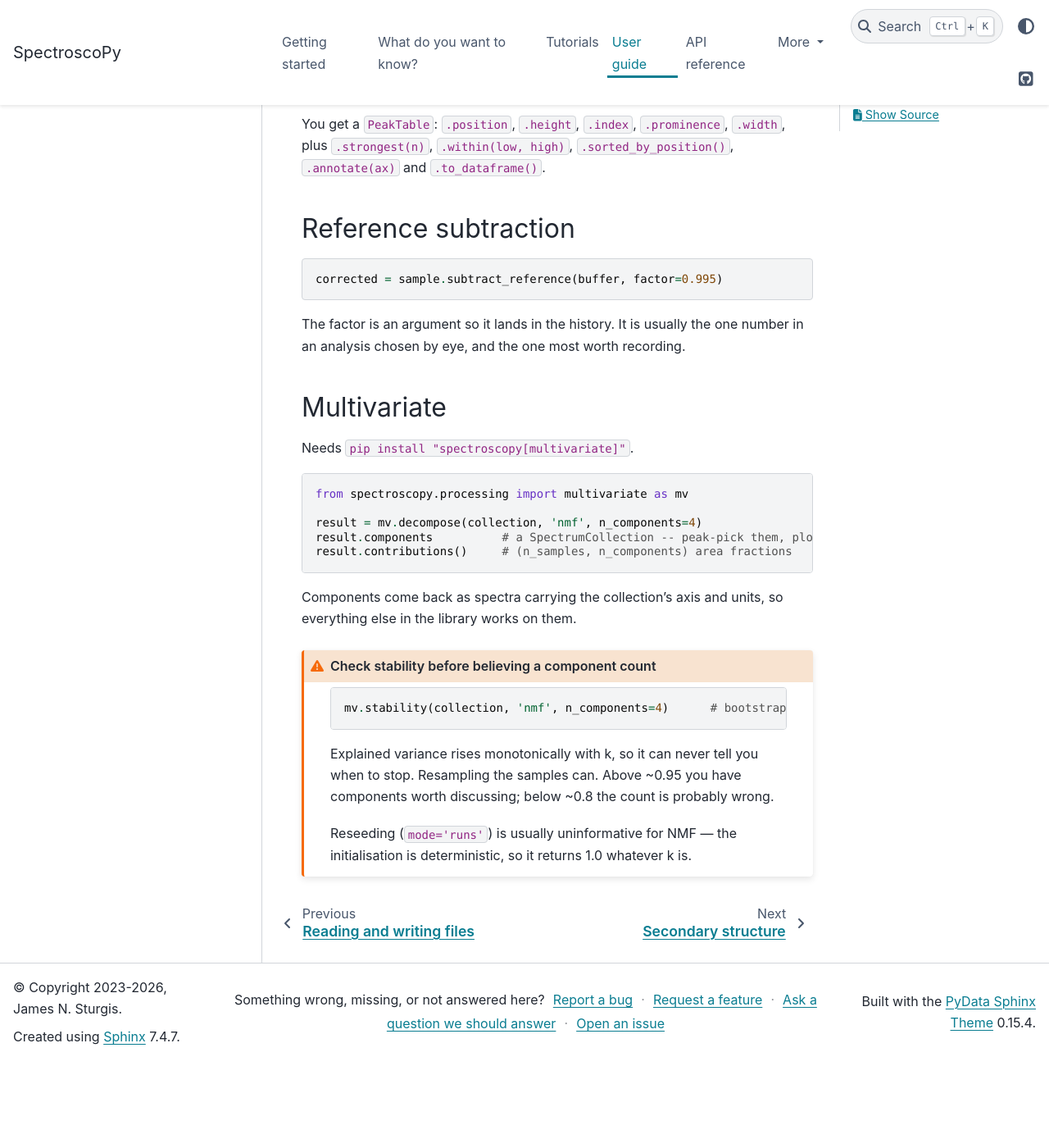
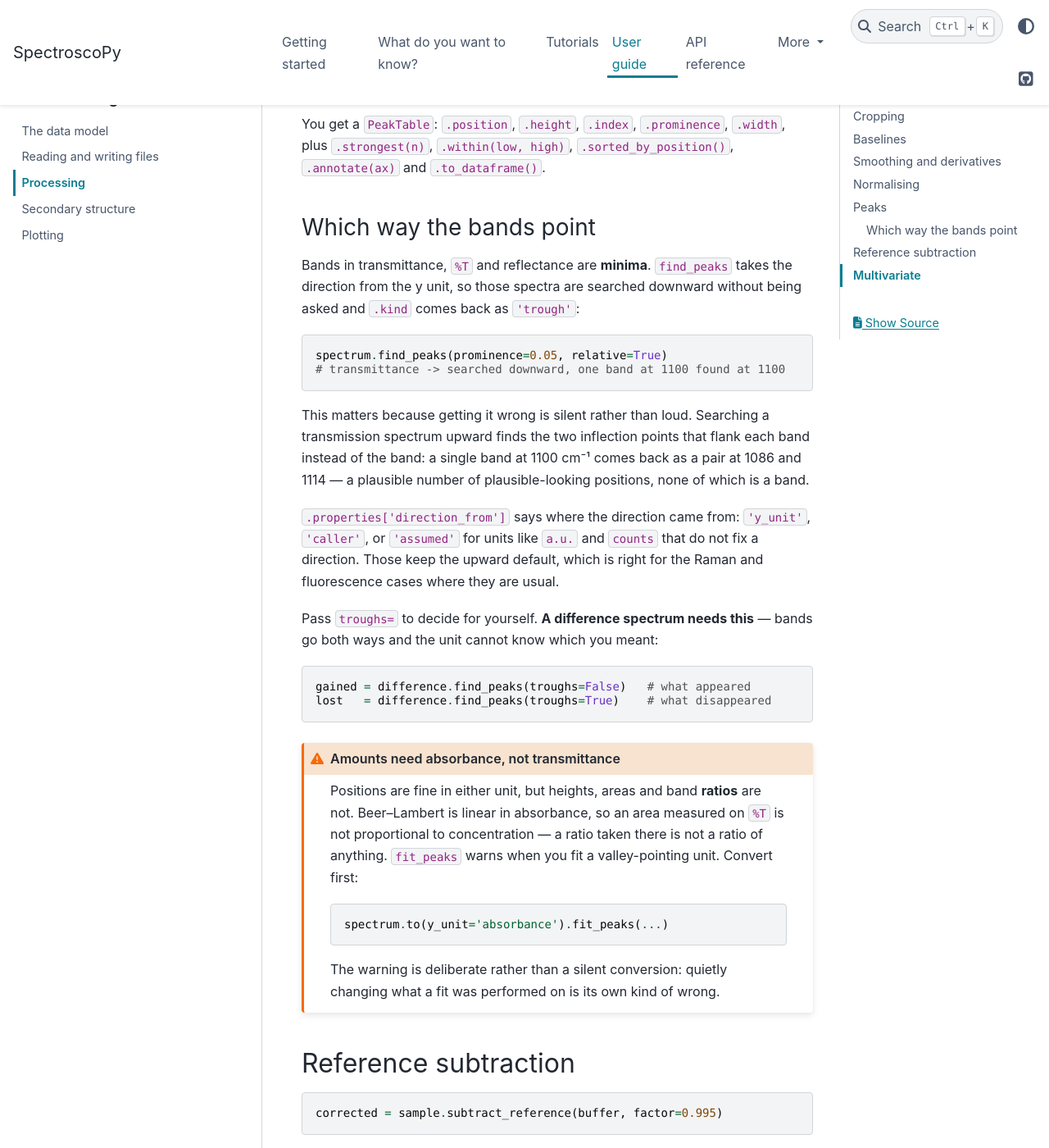
Before and after one commit to jnsturgis/SpectroscoPy, a Sphinx documentation site: the page built from docs/guide/processing.md, in a window 1280 px wide and 1400 px high, scrolled down 2373 px. Shown: the whole window at 82% size. Built offline with Sphinx 7.4.7 and the PyData theme 0.15.4, drawn with Linux system fonts in a browser that asks for light colours; before the commit the page ends 3667 px from its top, so only the background shows below that.

Commit message:
Take band direction from the y unit, so transmission spectra pick correctly
find_peaks looked for maxima. Bands in transmittance are minima, and nothing
consulted the y unit, so peak-picking a transmission spectrum returned the
wrong answer quietly. One band at 1100 came back as a pair at 1086 and 1114 --
the inflection points flanking it. On the shipped ethanol spectrum that is 68
plausible positions at plausible wavenumbers, about twice the true band count,
which reads as sensitive detection rather than as a failure.

fit_peaks inherited it and was worse, since it seeds positions from
find_peaks: the same band was fitted with components at 1030.7 and 1169.3. A
composition built on that means nothing and still reports a good R^2, which is
the failure mode sections 19-20 are about.

Direction is a property of the quantity, so it lives in units.BAND_DIRECTION
rather than in the peak finder. Galactic reached the same conclusion in 1993 --
SPC.H splits its y codes at 128 with the comment "ALL HIGHER MUST HAVE
VALLEYS" -- which is decent evidence this is the right home for it.

troughs= is kept and still wins when given. That is deliberate: a difference
spectrum has bands both ways, and troughs=False/True answer "what appeared"
and "what disappeared". Only the caller knows which was meant.

Unknown units keep the upward default, because a.u. and counts dominate Raman
and fluorescence where upward is right; the assumption is recorded in
properties['direction_from'] rather than hidden.

fit_peaks warns on valley-pointing units that areas and ratios are not linear
there -- Beer-Lambert is linear in absorbance, so a ratio on %T is not a ratio
of anything -- and names .to(y_unit='absorbance'). A warning rather than an
automatic conversion: silently changing what was fitted is its own kind of
wrong, and the FitResult would describe a spectrum the caller never passed.

ADR-0003 records it, including what was rejected. 399 tests.

Co-Authored-By: Claude Opus 5 <noreply@anthropic.com>

````diff
--- a/docs/_autosummary/spectroscopy.units.rst
+++ b/docs/_autosummary/spectroscopy.units.rst
@@ -10,12 +10,15 @@ spectroscopy.units
 
       X_UNITS
       Y_UNITS
+      BAND_DIRECTION
 
    .. rubric:: Functions
 
    .. autosummary::
 
+      band_direction
       can_convert_x
       can_convert_y
       convert_x
       convert_y
+      is_valley_pointing
--- a/docs/guide/processing.md
+++ b/docs/guide/processing.md
@@ -97,6 +97,53 @@ You get a `PeakTable`: `.position`, `.height`, `.index`, `.prominence`,
 `.width`, plus `.strongest(n)`, `.within(low, high)`, `.sorted_by_position()`,
 `.annotate(ax)` and `.to_dataframe()`.
 
+### Which way the bands point
+
+Bands in transmittance, `%T` and reflectance are **minima**. `find_peaks`
+takes the direction from the y unit, so those spectra are searched downward
+without being asked and `.kind` comes back as `'trough'`:
+
+```python
+spectrum.find_peaks(prominence=0.05, relative=True)
+# transmittance -> searched downward, one band at 1100 found at 1100
+```
+
+This matters because getting it wrong is silent rather than loud. Searching a
+transmission spectrum upward finds the two inflection points that flank each
+band instead of the band: a single band at 1100 cm⁻¹ comes back as a pair at
+1086 and 1114 — a plausible number of plausible-looking positions, none of
+which is a band.
+
+`.properties['direction_from']` says where the direction came from:
+`'y_unit'`, `'caller'`, or `'assumed'` for units like `a.u.` and `counts`
+that do not fix a direction. Those keep the upward default, which is right for
+the Raman and fluorescence cases where they are usual.
+
+Pass `troughs=` to decide for yourself. **A difference spectrum needs this** —
+bands go both ways and the unit cannot know which you meant:
+
+```python
+gained = difference.find_peaks(troughs=False)   # what appeared
+lost   = difference.find_peaks(troughs=True)    # what disappeared
+```
+
+:::{admonition} Amounts need absorbance, not transmittance
+:class: warning
+
+Positions are fine in either unit, but heights, areas and band **ratios** are
+not. Beer–Lambert is linear in absorbance, so an area measured on `%T` is not
+proportional to concentration — a ratio taken there is not a ratio of
+anything. `fit_peaks` warns when you fit a valley-pointing unit. Convert
+first:
+
+```python
+spectrum.to(y_unit='absorbance').fit_peaks(...)
+```
+
+The warning is deliberate rather than a silent conversion: quietly changing
+what a fit was performed on is its own kind of wrong.
+:::
+
 ## Reference subtraction
 
 ```python
````
Also changed, not shown: docs/adr/0003-band-direction.md (added, +123 -0 lines), docs/adr/index.md (+1 -0 lines), 4 other files.
